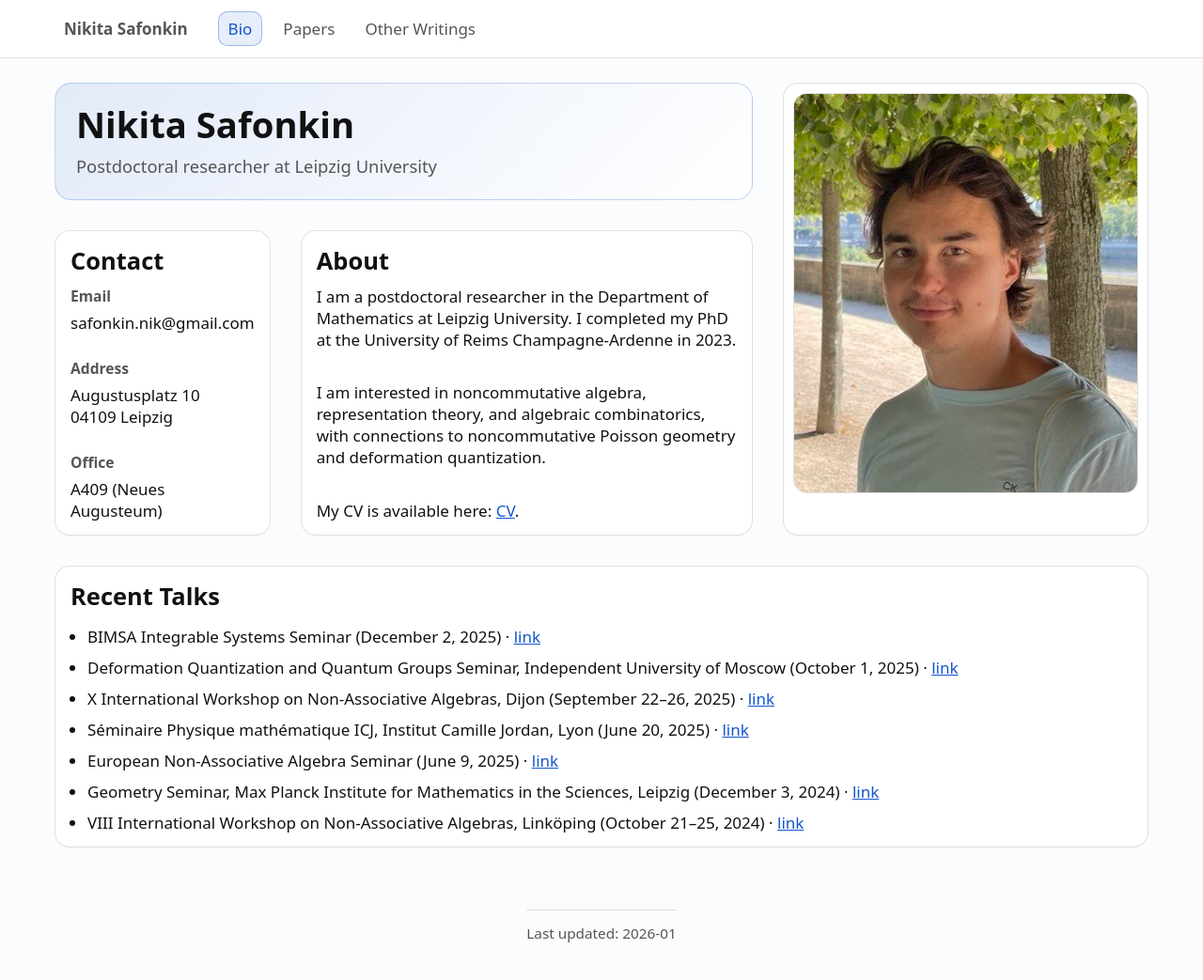
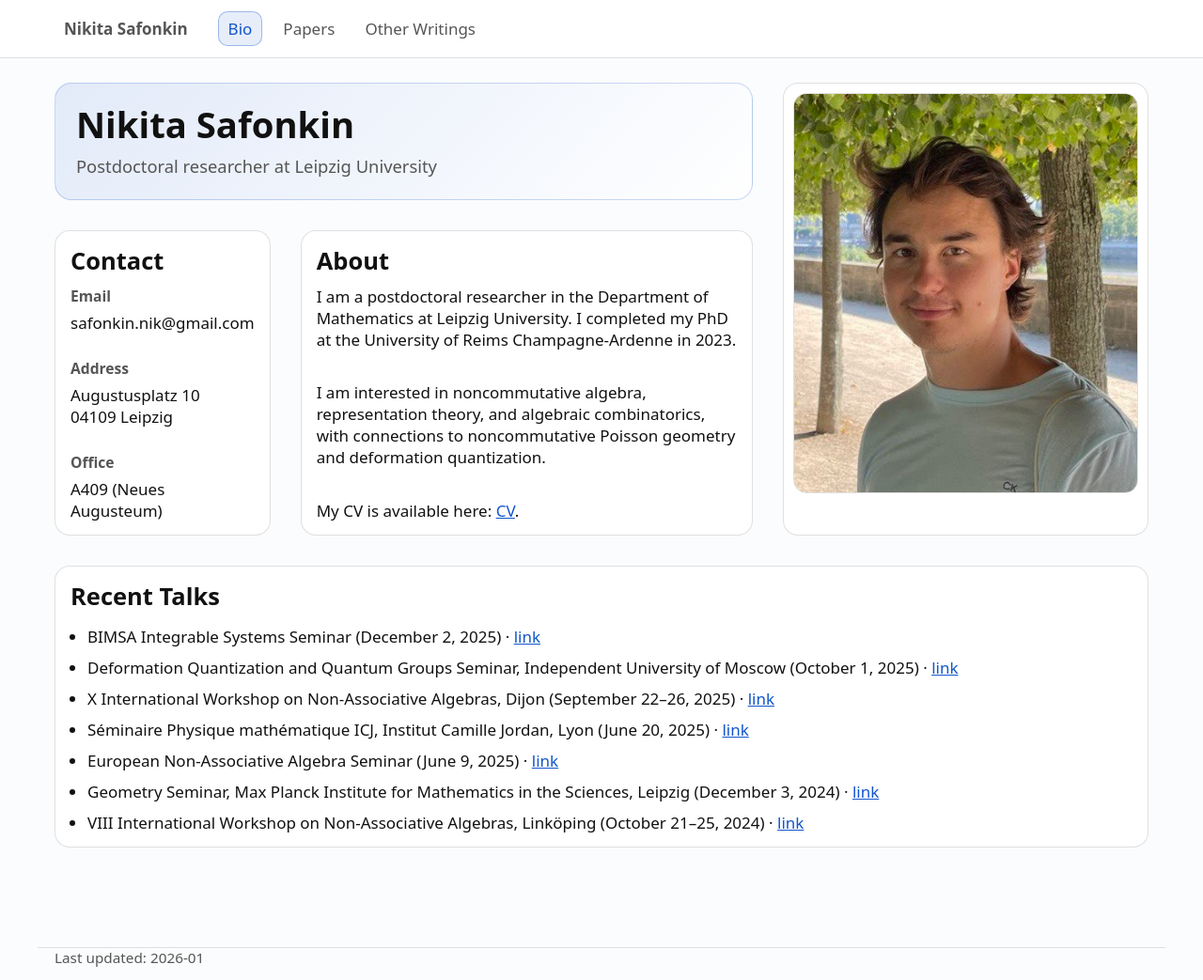
Before and after one commit to n-safonkin/n-safonkin.github.io, a Jekyll site: the page built from index.html, in a window 1280 px wide and 1043 px high. Shown: the whole window at 94% size. Built offline with Jekyll 4.4.1, drawn with Linux system fonts in a browser that asks for light colours.

Commit message:
Update spacing.css

```diff
--- a/assets/spacing.css
+++ b/assets/spacing.css
@@ -5,34 +5,12 @@
   font-size: 106.25% !important;
 }
 
-/* --- 1) MAKE FOOTER ("Last updated") SIT AT THE BOTTOM OF THE VIEWPORT --- */
-html, body{
-  height: 100%;
-}
-body{
-  min-height: 100vh;
-  display: flex;
-  flex-direction: column;
-}
-.wrap{
-  flex: 1 0 auto;
-  display: flex;
-  flex-direction: column;
-}
-
-/* push footer down when page content is short (so it's not right after talks) */
-footer,
-.footer,
-.site-footer{
-  margin-top: auto !important;
-}
-
-/* --- 2) SAME WIDTH + SAME LEFT/TOP ORIGIN EVERYWHERE --- */
+/* --- 1) SAME WIDTH + SAME LEFT/TOP ORIGIN EVERYWHERE --- */
 :root{
   --container: 1200px;     /* same width on all pages */
   --wrap-pad-top: 26px;    /* ensures hero top-left aligns */
   --wrap-pad-x: 18px;      /* ensures hero left aligns */
-  --wrap-pad-bot: 40px;    /* was 60px → moves “Last updated” up a bit */
+  --wrap-pad-bot: 28px;    /* keep consistent across pages */
 }
 
 /* nav and main content must share the same max-width */
@@ -50,33 +28,43 @@
 .hero{
   margin-top: 0 !important;
 }
-
-/* if a page puts hero as the very first child, remove any accidental top margin */
 .wrap > .hero:first-child,
 .wrap > section.hero:first-child{
   margin-top: 0 !important;
 }
 
-/* --- 3) DOUBLE SPACING BETWEEN BLOCKS --- */
-
-/* BIO page: double spacing between hero / photo / contact / about */
+/* --- 2) DOUBLE SPACING BETWEEN BLOCKS --- */
 .home-layout{
   gap: 32px !important; /* was ~16px */
 }
-
-/* BIO page: double spacing between the home grid and the Talks card */
 .home-layout + .card{
   margin-top: 32px !important; /* was ~16px */
 }
-
-/* PAPERS page: double spacing between paper boxes */
 ol.papers{
   gap: 28px !important; /* was ~14px */
 }
-
-/* OTHER WRITINGS page: common containers (safe) */
 .writings,
 .writings-grid,
 .writings-list{
   gap: 28px !important;
 }
+
+/* --- 3) BIO ONLY: keep "Last updated" at the bottom of the visible page
+          WITHOUT increasing page height (so Bio doesn’t become scrollable) --- */
+body:has(.home-layout) footer,
+body:has(.home-layout) .site-footer,
+body:has(.home-layout) .footer{
+  position: fixed !important;
+  left: 50% !important;
+  transform: translateX(-50%) !important;
+  bottom: 14px !important;
+  width: min(var(--container), calc(100% - (2 * var(--wrap-pad-x)))) !important;
+  z-index: 50 !important;
+}
+
+/* Optional: keep the footer text aligned like the rest of the content */
+body:has(.home-layout) footer,
+body:has(.home-layout) .site-footer,
+body:has(.home-layout) .footer{
+  padding: 0 var(--wrap-pad-x) !important;
+}
```
